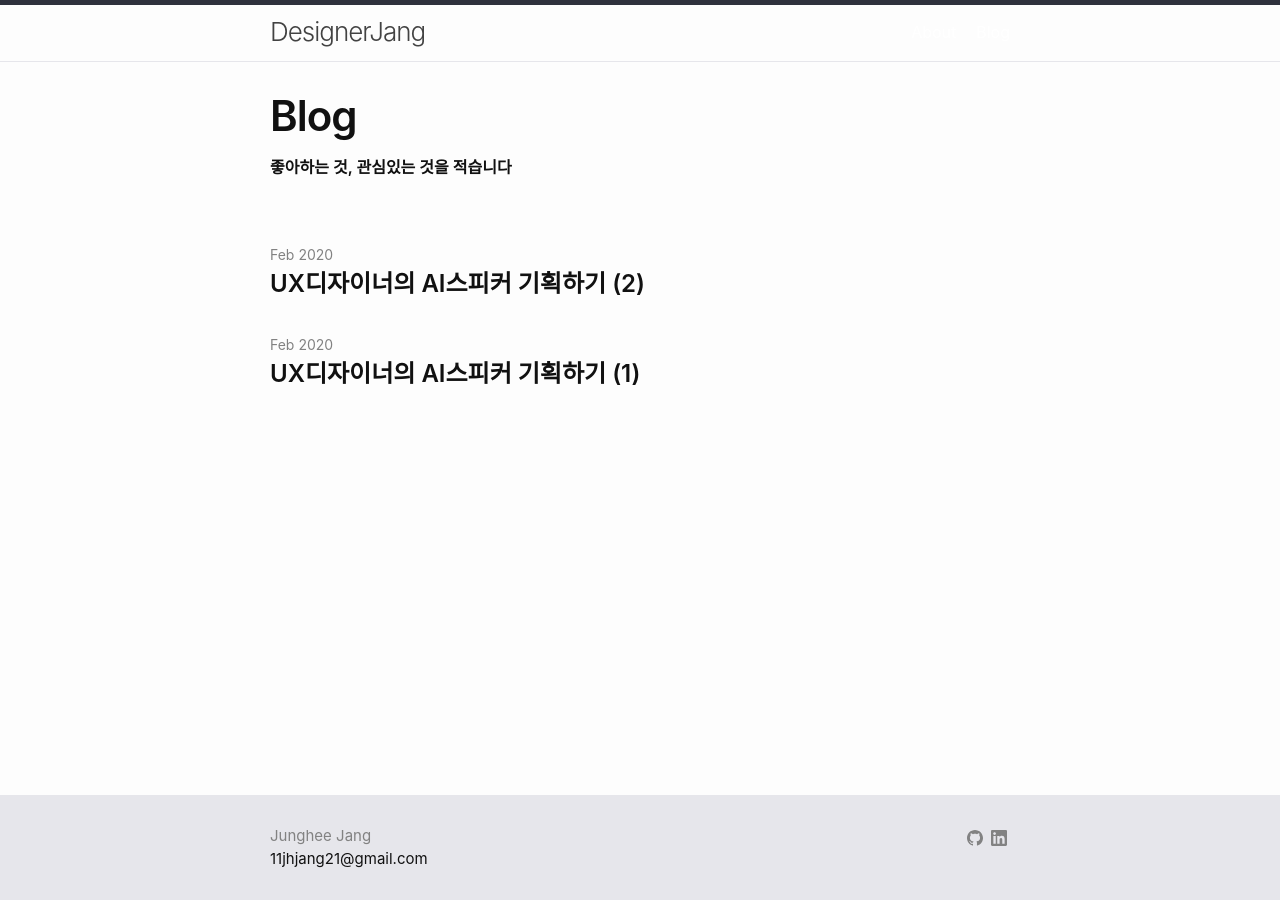
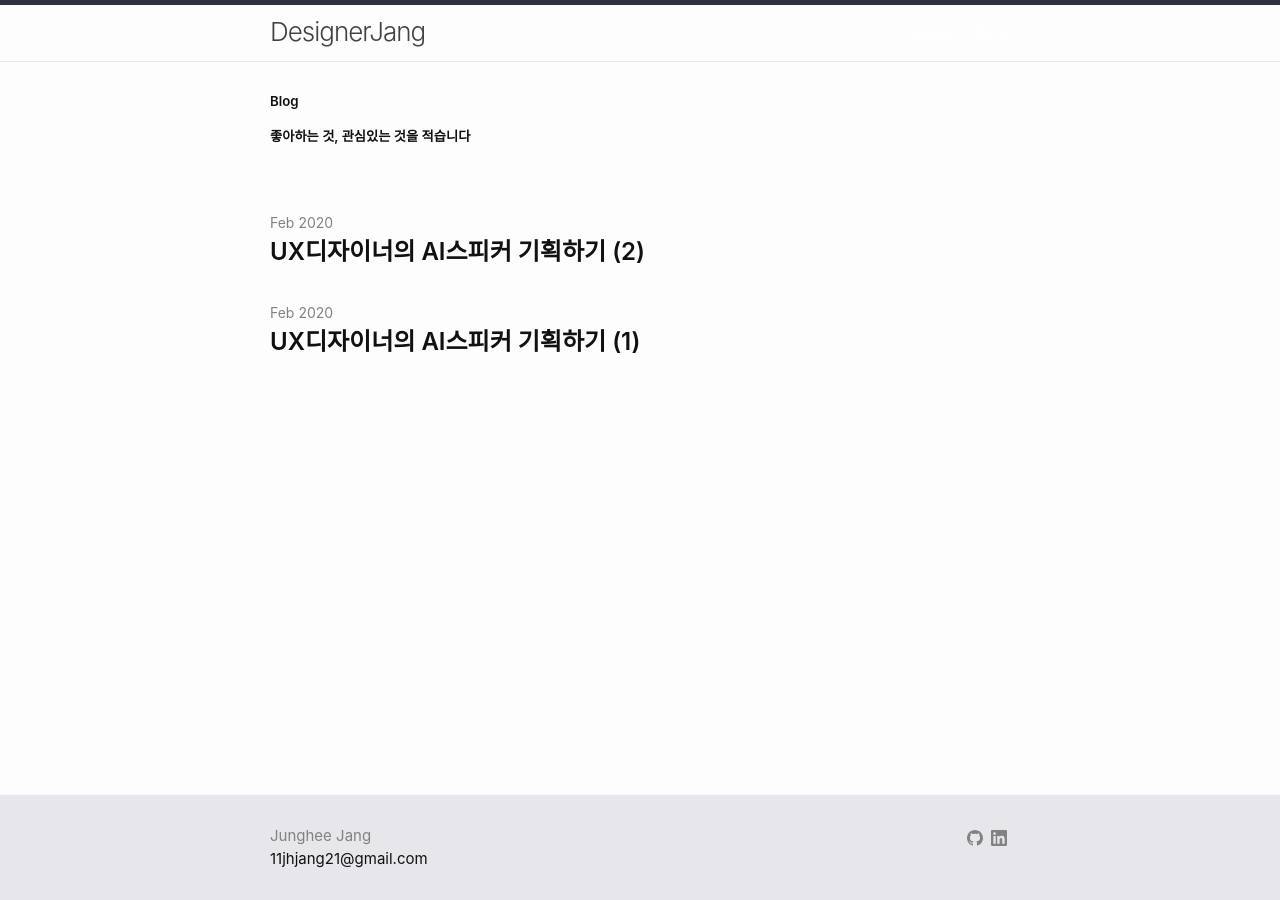
Before and after one commit to DesignerJJang/DesignerJJang.github.io, a Jekyll site: the page built from blog.md, in a window 1280 px wide. Built offline with Jekyll 4.4.1, drawn with Linux system fonts in a browser that asks for light colours.

Commit message:
blogtitle

```diff
--- a/_layouts/blog.html
+++ b/_layouts/blog.html
@@ -4,9 +4,9 @@ layout: default
 
 <div class="home">
   {%- if page.title -%}
-    <h1 class="post-title">{{ page.title }}</h1>
+    <h5 class="post-subtitle-bold">{{ page.title }}</h5>
   {%- endif -%}
-    <h4>좋아하는 것, 관심있는 것을 적습니다</h4>
+    <h5 class="post-subtitle-light">좋아하는 것, 관심있는 것을 적습니다</h5>
 <br><br>
   {{ content }}
 
--- a/_sass/minima/_layout.scss
+++ b/_sass/minima/_layout.scss
@@ -275,6 +275,17 @@
   }
 }
 
+.post-subtitle-bold h5 {
+   font-weight: 400;
+   color: $brand-key-color;
+}
+
+.post-subtitle-light h5 {
+   font-weight: 200;
+
+}
+
+
 .post-content {
   margin-bottom: $spacing-unit;
 
```
